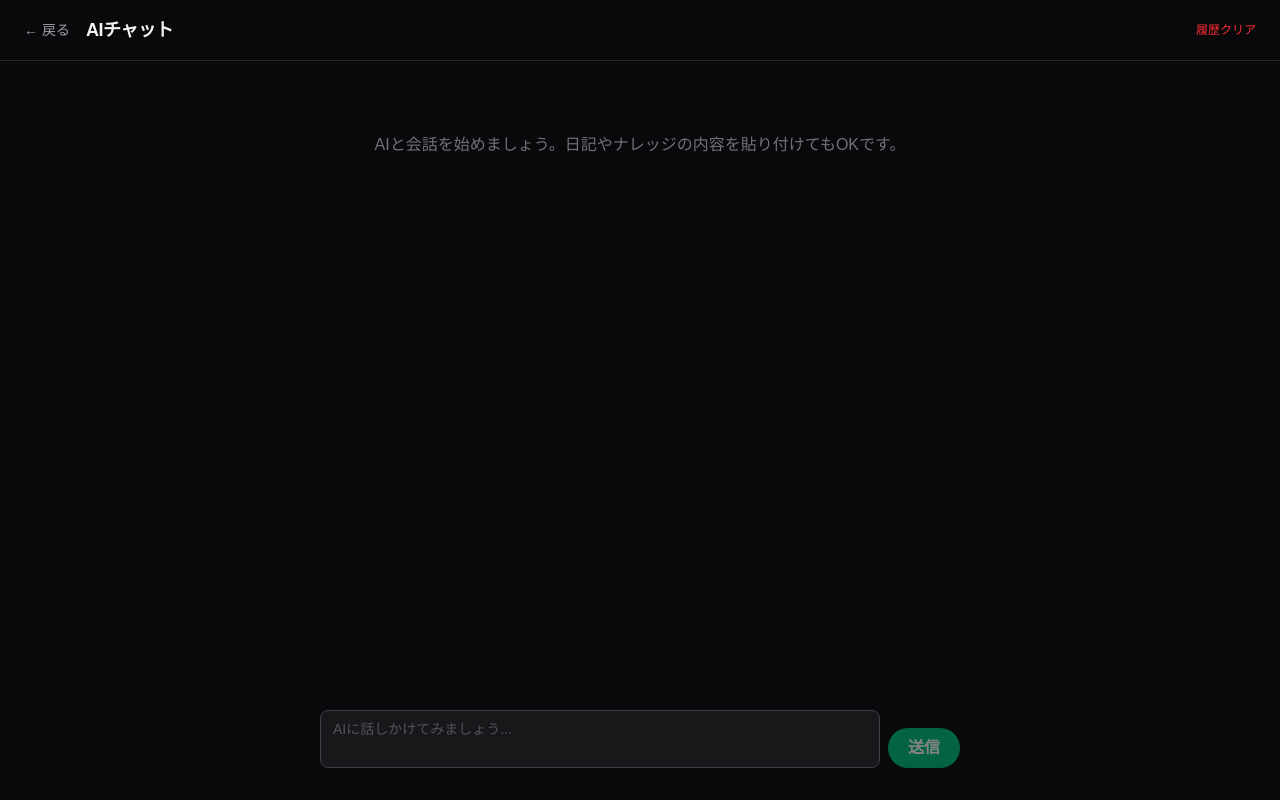
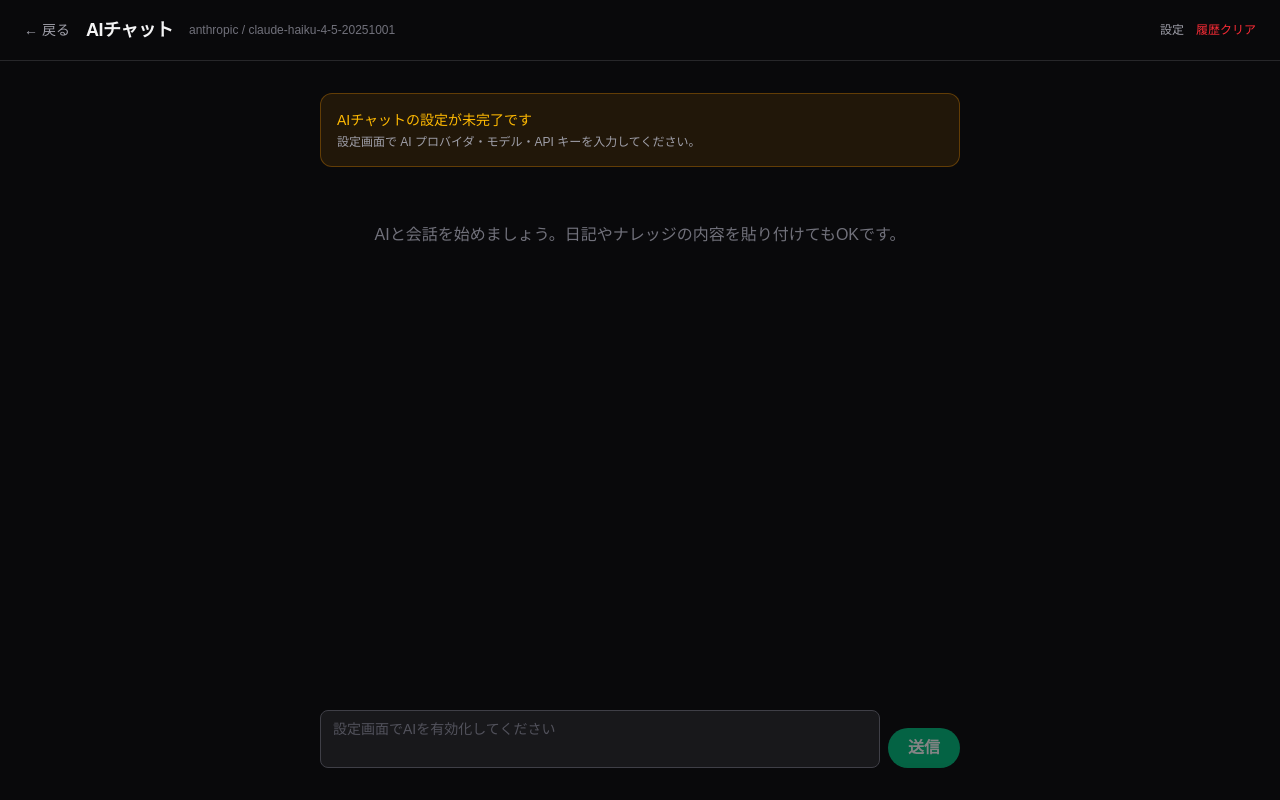
Before and after one commit to toshikazu-takemasa/portal-app, a Next.js app: page /chat in a window 1280 px wide. Built offline with nearby package versions, Linux system fonts and the light colour scheme.

Commit message:
Resume portal app implementation

```diff
--- a/next.config.ts
+++ b/next.config.ts
@@ -1,10 +1,13 @@
-import type { NextConfig } from "next";
+import type { NextConfig } from 'next'
 
 const nextConfig: NextConfig = {
   reactStrictMode: true,
+  turbopack: {
+    root: __dirname,
+  },
   // Cloudflare Pages (OpenNext) に必要な standalone 出力
   // output: 'export' は OpenNext と競合するため使用しない
-  output: "standalone",
-};
+  output: 'standalone',
+}
 
-export default nextConfig;
+export default nextConfig
--- a/pages/api/finance/records.ts
+++ b/pages/api/finance/records.ts
@@ -32,8 +32,7 @@ export default async function handler(
         note: r.description || undefined
       }))
 
-      // 現在の実装では transactions テーブルだけでも動くようにマイグレーションする
-      // TODO: JSONの FinanceRecord そのままを返すためのプロキシ互換性を維持する
+      // 既存フロントとの互換性維持のため、ここでは従来どおり FinanceRecord[] を返す
       return res.status(200).json(records)
 
     } else if (req.method === 'POST') {
--- a/pages/chat.tsx
+++ b/pages/chat.tsx
@@ -1,14 +1,18 @@
 import { useState, useRef, useEffect } from 'react'
+import { useRouter } from 'next/router'
 import type { ChatMessage } from '@/shared/types'
 import { getSettings } from '@/profiles'
 
 export default function ChatPage() {
+  const router = useRouter()
   const [messages, setMessages] = useState<ChatMessage[]>([])
   const [input, setInput] = useState('')
   const [loading, setLoading] = useState(false)
   const [error, setError] = useState<string | null>(null)
   const bottomRef = useRef<HTMLDivElement>(null)
   const settings = getSettings()
+  const persona = settings.ai_persona
+  const aiConfigured = Boolean(persona?.apiKey?.trim() && persona?.model?.trim())
 
   useEffect(() => {
     const saved = localStorage.getItem('chat_history')
@@ -29,6 +33,10 @@ export default function ChatPage() {
   }, [messages])
 
   async function sendMessage() {
+    if (!aiConfigured) {
+      setError('AIプロバイダとAPIキーを設定してください')
+      return
+    }
     if (!input.trim()) return
     setError(null)
     setLoading(true)
@@ -41,12 +49,12 @@ export default function ChatPage() {
         headers: { 'Content-Type': 'application/json' },
         body: JSON.stringify({
           messages: messages.concat(userMsg).map(m => ({ role: m.role, content: m.content })),
-          systemPrompt: settings.ai_persona.systemPrompt,
-          aiName: settings.ai_persona.name,
-          userCallName: settings.ai_persona.userCallName,
-          providerId: settings.ai_persona.providerId,
-          model: settings.ai_persona.model,
-          apiKey: settings.ai_persona.apiKey,
+          systemPrompt: persona.systemPrompt,
+          aiName: persona.name,
+          userCallName: persona.userCallName,
+          providerId: persona.providerId,
+          model: persona.model,
+          apiKey: persona.apiKey,
         }),
       })
       if (!res.ok) {
@@ -71,19 +79,43 @@ export default function ChatPage() {
 
   return (
     <div className="min-h-screen bg-zinc-950 text-zinc-100 font-sans flex flex-col">
-      <header className="border-b border-zinc-800 px-6 py-4 flex items-center justify-between">
-        <div className="flex items-center gap-4">
-          <a href="/" className="text-zinc-400 hover:text-zinc-100 transition-colors text-sm">← 戻る</a>
-          <h1 className="text-lg font-semibold tracking-tight">AIチャット</h1>
+      <header className="border-b border-zinc-800 px-6 py-4 flex items-center justify-between gap-4">
+        <div className="flex items-center gap-4 min-w-0">
+          <button
+            onClick={() => router.push('/')}
+            className="text-zinc-400 hover:text-zinc-100 transition-colors text-sm shrink-0"
+          >
+            ← 戻る
+          </button>
+          <h1 className="text-lg font-semibold tracking-tight shrink-0">AIチャット</h1>
+          <span className="hidden sm:inline text-xs text-zinc-500 truncate">
+            {persona.providerId || 'anthropic'} / {persona.model || '未設定'}
+          </span>
         </div>
+        <div className="flex items-center gap-3 shrink-0">
+          <button
+            onClick={() => router.push('/settings')}
+            className="text-xs text-zinc-400 hover:text-zinc-100 font-medium"
+          >
+            設定
+          </button>
           <button
             onClick={() => { setMessages([]); localStorage.removeItem('chat_history'); }}
             className="text-xs text-red-500 hover:text-red-400 font-medium"
           >
             履歴クリア
           </button>
+        </div>
       </header>
       <main className="flex-1 flex flex-col max-w-2xl mx-auto w-full px-4 py-8">
+        {!aiConfigured && (
+          <div className="mb-4 rounded-xl border border-amber-500/30 bg-amber-500/10 p-4">
+            <p className="text-sm text-amber-400 font-medium">AIチャットの設定が未完了です</p>
+            <p className="mt-1 text-xs text-zinc-400">
+              設定画面で AI プロバイダ・モデル・API キーを入力してください。
+            </p>
+          </div>
+        )}
         <div className="flex-1 overflow-y-auto space-y-4 mb-4">
           {messages.length === 0 && (
             <div className="text-zinc-500 text-center mt-10">AIと会話を始めましょう。日記やナレッジの内容を貼り付けてもOKです。</div>
@@ -100,17 +132,17 @@ export default function ChatPage() {
         {error && <div className="text-red-400 text-sm mb-2">{error}</div>}
         <div className="flex gap-2 items-end">
           <textarea
-            className="flex-1 rounded-lg bg-zinc-900 border border-zinc-700 px-3 py-2 text-sm text-zinc-100 placeholder-zinc-600 focus:outline-none focus:border-zinc-500 transition-colors resize-none min-h-[48px]"
-            placeholder="AIに話しかけてみましょう..."
+            className="flex-1 rounded-lg bg-zinc-900 border border-zinc-700 px-3 py-2 text-sm text-zinc-100 placeholder-zinc-600 focus:outline-none focus:border-zinc-500 transition-colors resize-none min-h-12"
+            placeholder={aiConfigured ? 'AIに話しかけてみましょう...' : '設定画面でAIを有効化してください'}
             value={input}
             onChange={e => setInput(e.target.value)}
             onKeyDown={handleKeyDown}
-            disabled={loading}
+            disabled={loading || !aiConfigured}
             rows={2}
           />
           <button
             onClick={sendMessage}
-            disabled={loading || !input.trim()}
+            disabled={loading || !input.trim() || !aiConfigured}
             className="rounded-full bg-emerald-500 text-white px-5 py-2 font-semibold hover:bg-emerald-400 transition-colors disabled:opacity-50"
           >
             送信
--- a/pages/index.tsx
+++ b/pages/index.tsx
@@ -9,6 +9,7 @@ export default function Home() {
   const [profile, setProfile] = useState<Profile | null>(null)
   const [isConfigured, setIsConfigured] = useState(false)
   const [quickLinks, setQuickLinks] = useState<QuickLink[]>([])
+  const aiConfigured = Boolean(profile?.ai_persona?.apiKey?.trim())
 
   useEffect(() => {
     const p = getSettings()
@@ -46,9 +47,10 @@ export default function Home() {
   if (!profile) return null
 
   const persona = profile.ai_persona
-  const diaryDescription = isAppEnabled('chat')
+  const diaryDescription = isAppEnabled('chat') && aiConfigured
     ? '今日の記録を書く（保存後にAI振り返り）'
     : '今日の記録を書く'
+  const chatDescription = aiConfigured ? 'AIに相談・整理する' : 'AI設定を行う'
 
   return (
     <div className="min-h-screen bg-zinc-950 text-zinc-100 font-sans">
@@ -144,6 +146,14 @@ export default function Home() {
             description={diaryDescription}
             onClick={() => router.push('/diary')}
           />
+          {isAppEnabled('chat') && (
+            <FeatureCard
+              icon="💬"
+              title="AIチャット"
+              description={chatDescription}
+              onClick={() => router.push(aiConfigured ? '/chat' : '/settings')}
+            />
+          )}
           <FeatureCard
             icon="✅"
             title="チェックリスト"
--- a/src/domains/finance/index.ts
+++ b/src/domains/finance/index.ts
@@ -4,13 +4,9 @@
 // データは vault/finance/YYYY-MM.json に保存する
 // ============================================================
 
-import { createStorageAdapter, getSettings } from '@/profiles'
 import type { FinanceRecord } from '@/shared/types'
 
-function getFinancePath(yearMonth: string): string {
-  const profile = getSettings()
-  return `${profile.vault_path}/finance/${yearMonth}.json`
-}
+type FinanceRecordsResponse = FinanceRecord[] | { records?: FinanceRecord[] }
 
 /** 指定月の家計記録を取得する (DB経由) */
 export async function getMonthRecords(yearMonth: string): Promise<FinanceRecord[]> {
@@ -18,7 +14,8 @@ export async function getMonthRecords(yearMonth: string): Promise<FinanceRecord[
     if (typeof window === 'undefined') return []
     const res = await fetch(`/api/finance/records?yearMonth=${yearMonth}`)
     if (!res.ok) return []
-    return await res.json()
+    const payload = (await res.json()) as FinanceRecordsResponse
+    return Array.isArray(payload) ? payload : (payload.records ?? [])
   } catch {
     return []
   }
```
Lines whose indentation alone changed are shown as unchanged.
